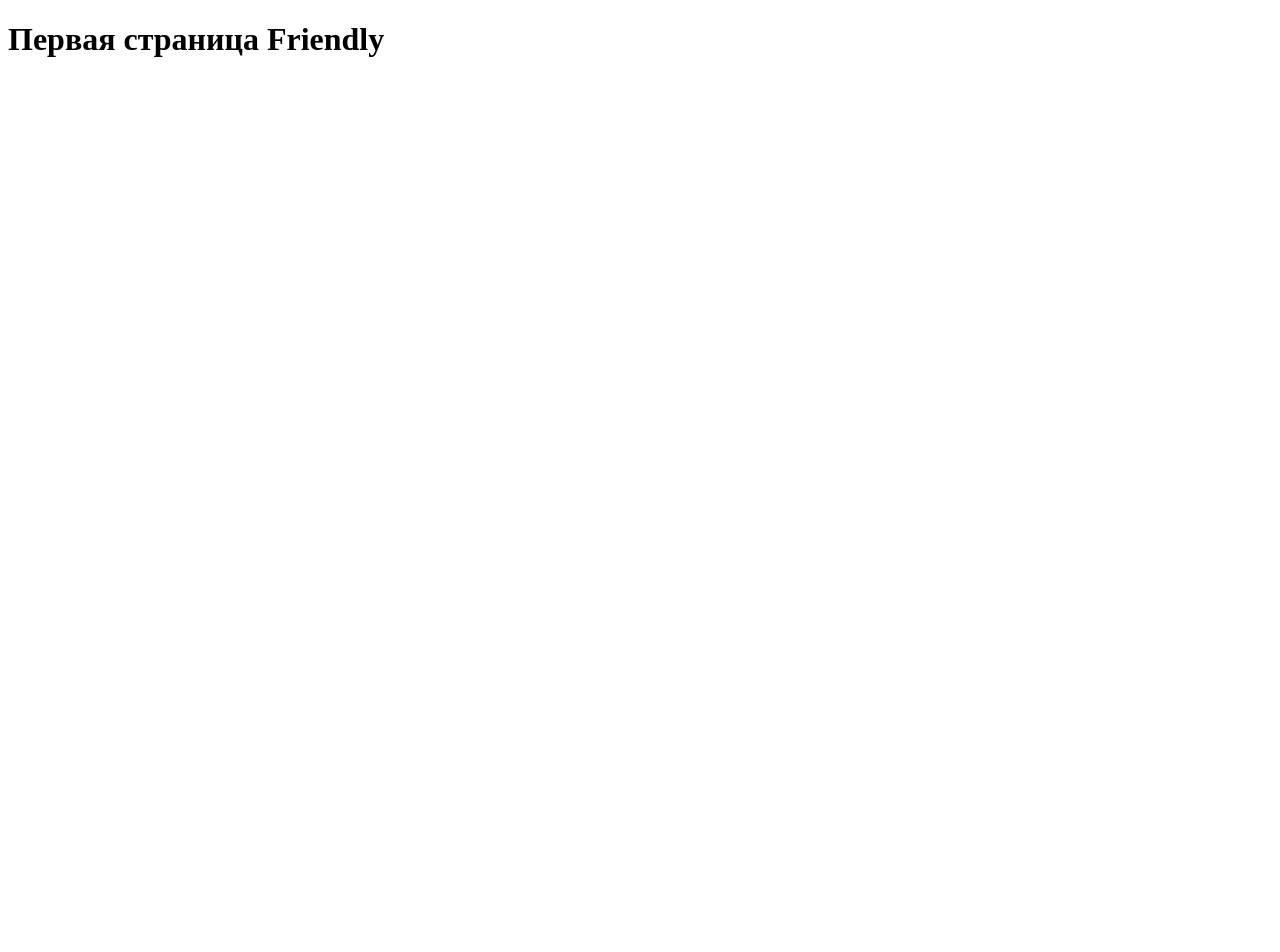
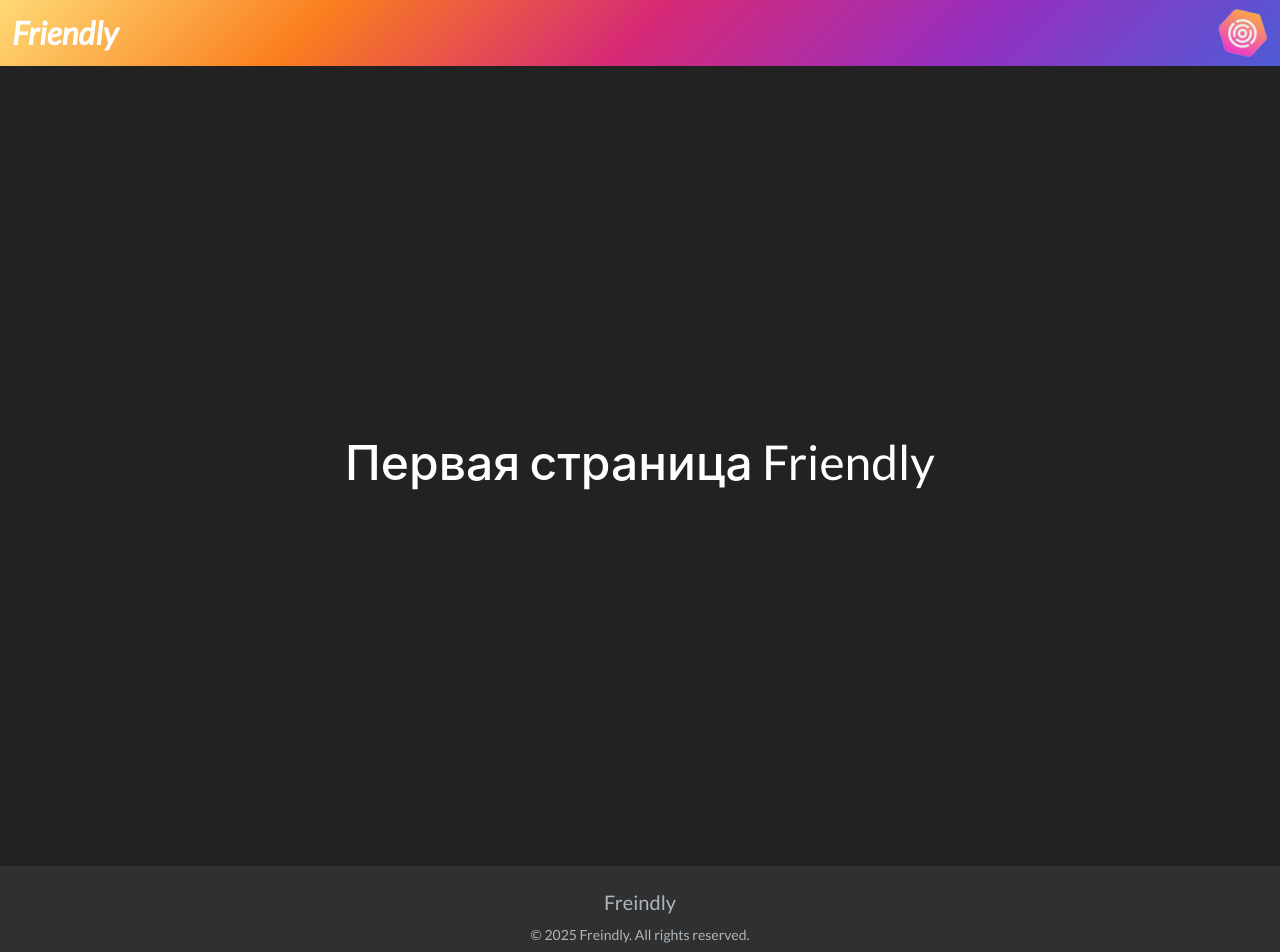
Before and after one commit to K1r1ii/friendly-front, a React (Vite) app: page / in a window 1280 px wide. Shown: the top 952 px of the page. Before the commit the page ends 800 px from the top, so only its background shows below. Built offline with nearby package versions, Linux system fonts and the light colour scheme.

Commit message:
add footer & header components

```diff
--- a/package.json
+++ b/package.json
@@ -10,6 +10,9 @@
     "preview": "vite preview"
   },
   "dependencies": {
+    "bootstrap": "^5.3.6",
+    "bootswatch": "^5.3.5",
+    "lucide-react": "^0.508.0",
     "react": "^19.0.0",
     "react-dom": "^19.0.0",
     "react-router-dom": "^7.5.3"
--- a/src/App.jsx
+++ b/src/App.jsx
@@ -1,13 +1,22 @@
 import { BrowserRouter, Routes, Route } from 'react-router-dom';
 import Home from './pages/Home';
+import Header from './components/Header';
+import Footer from './components/Footer';
 
 function App() {
+  const userAvatar = "emblem_logo.png";
+  const user = {avatarUrl: userAvatar};
+
   return (
-    <BrowserRouter>
-      <Routes>
-        <Route path="/" element={<Home />} />
-      </Routes>
-    </BrowserRouter>
+    <div className="d-flex flex-column min-vh-100">
+      <BrowserRouter>
+        <Header user={user}/>
+        <Routes>
+          <Route path="/" element={<Home />} />
+        </Routes>
+        <Footer companyName='Freindly'/>
+      </BrowserRouter>
+    </div>
   );
 }
 
--- a/src/api/fetchData.js
+++ b/src/api/fetchData.js
@@ -1,4 +1,4 @@
-const BASE_URL = 'http://localhost:8000'; //todo: поменять после деплоя бэка
+const BASE_URL = 'http://80.90.186.9:8000'; //todo: поменять после деплоя бэка
 
 /*
 Общая функция для получения данных от API
--- /dev/null
+++ b/src/components/Footer.jsx
@@ -0,0 +1,20 @@
+import React from 'react';
+
+/**
+ * Футер проекта со ссылками на разработчиков и названием компании
+ * @param {{ developers: { name: string; url: string }[], companyName: string, year?: number }} props
+ */
+export default function Footer({ companyName, year = new Date().getFullYear() }) {
+  return (
+    <footer className="bg-dark text-light py-4 mt-auto">
+      <div className="container">
+      <div className="row justify-content-center">
+          <div className="col-md-6 col-lg-4 text-center mb-3 mb-md-0">
+            <h5 className="mb-2">{companyName}</h5>
+            <small>&copy; {year} {companyName}. All rights reserved.</small>
+          </div>
+        </div>
+      </div>
+    </footer>
+  );
+}
--- a/src/components/Header.jsx
+++ b/src/components/Header.jsx
@@ -1 +1,33 @@
-// Файл для шапки сайта
+import React from 'react';
+
+export default function Header({user}) {
+  return (
+    <nav
+      className="navbar navbar-expand-lg py-1"
+      style={{ background: 'linear-gradient(135deg, #feda75 0%, #fa7e1e 25%, #d62976 50%, #962fbf 75%, #4f5bd5 100%)' }}
+    >
+      <div className="container-fluid">
+        {/* Логотип */}
+        <a className="navbar-brand text-white fs-3 fw-bold fst-italic" href="/">
+          Friendly
+        </a>
+
+        {/* Справа: аватар или кнопки */}
+        {user && user.avatarUrl ? (
+          <img
+            src={user.avatarUrl}
+            alt="User avatar"
+            className="rounded-circle"
+            width={50}
+            height={50}
+          />
+        ) : (
+          <div>
+            <a href="/login" className="btn btn-outline-light me-2">Войти</a>
+            <a href="/register" className="btn btn-light">Регистрация</a>
+          </div>
+        )}
+      </div>
+    </nav>
+  );
+}
--- a/src/main.jsx
+++ b/src/main.jsx
@@ -1,3 +1,4 @@
+import 'bootswatch/dist/darkly/bootstrap.min.css';
 import { StrictMode } from 'react'
 import { createRoot } from 'react-dom/client'
 import App from './App.jsx'
--- a/src/pages/Home.jsx
+++ b/src/pages/Home.jsx
@@ -1,6 +1,6 @@
 function Home() {
     return (
-        <div>
+        <div className="d-flex justify-content-center align-items-center vh-100">
             <h1>Первая страница Friendly</h1>
         </div>
     )
```
Also changed, not shown: src/api/test_api.js (added, +28 -0 lines), 1 other file (tests, documents, lock files or other folders).
